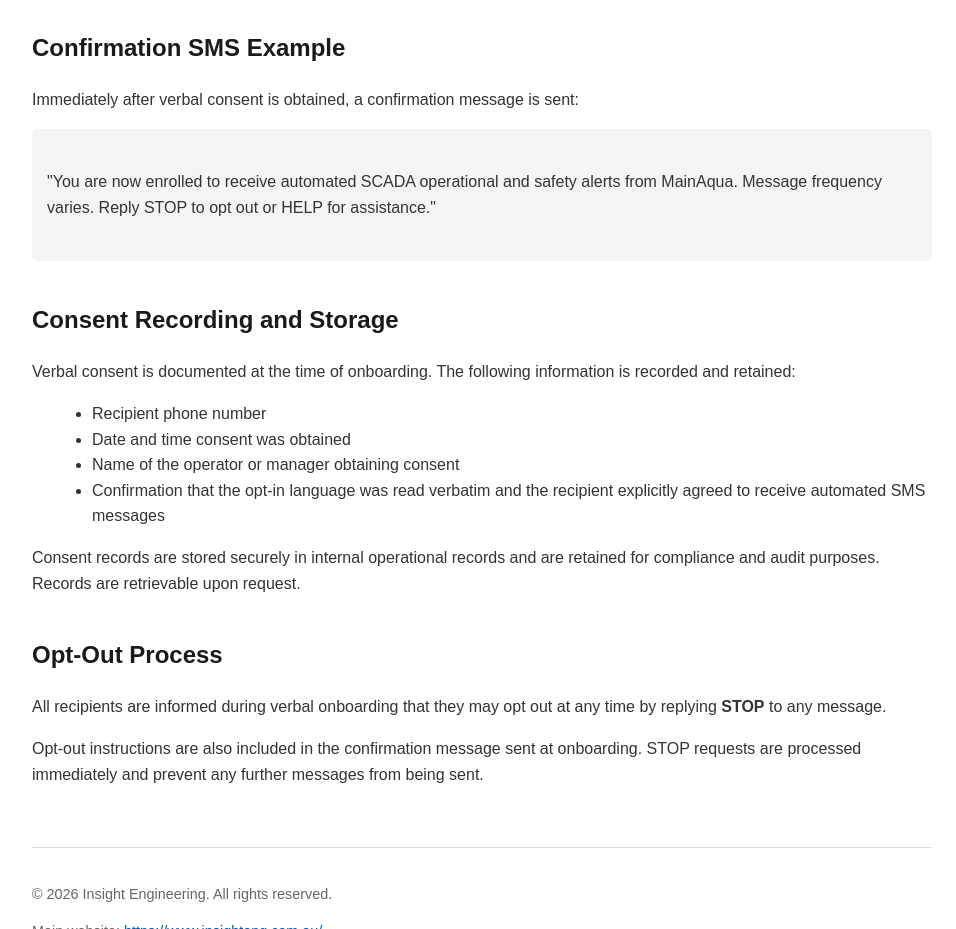
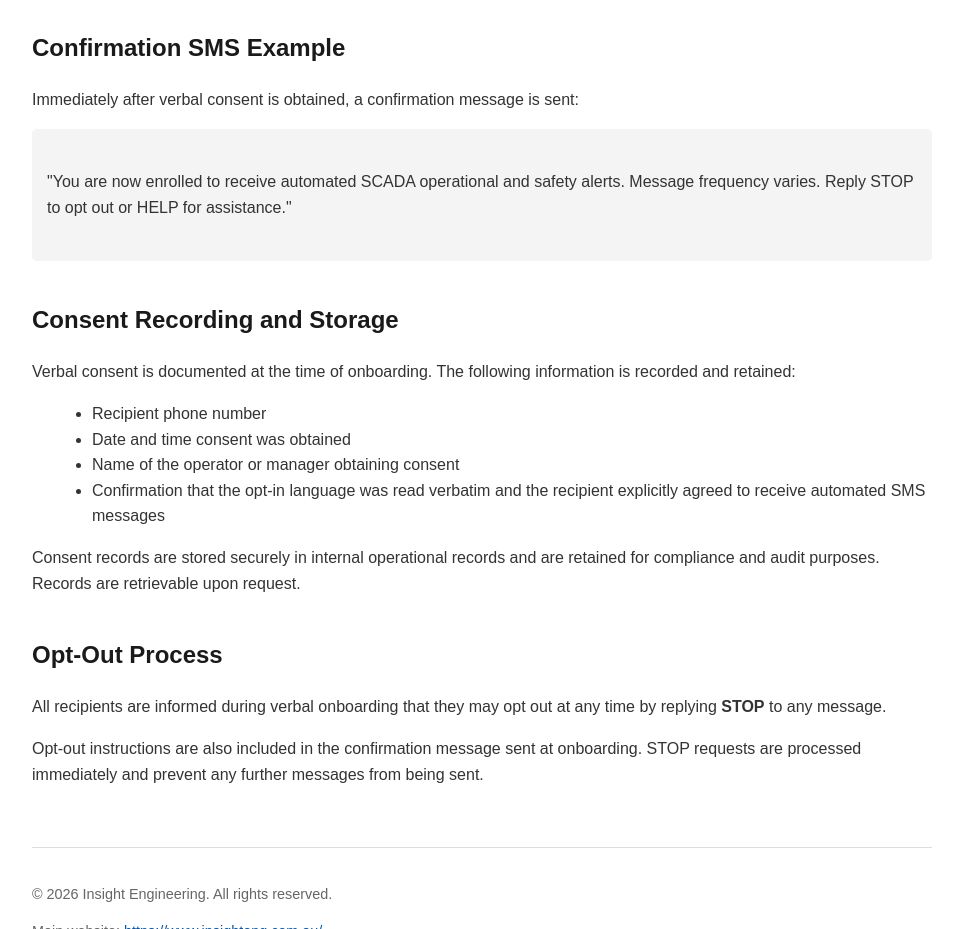
Before and after one commit to tbeInsight/sms-consent, a plain HTML site: page index.html in a window 1280 px wide. Shown: the part 860-1789 px from the top of the page, without its empty margins (8-964 px from the left). Drawn offline with Linux system fonts and the light colour scheme.

Commit message:
Update index.html

```diff
--- a/index.html
+++ b/index.html
@@ -95,7 +95,7 @@ Manager: "Thank you. Your consent has been recorded and you will receive a confi
     </p>
 
     <div class="sms-example">
-"You are now enrolled to receive automated SCADA operational and safety alerts from MainAqua. Message frequency varies. Reply STOP to opt out or HELP for assistance."
+"You are now enrolled to receive automated SCADA operational and safety alerts. Message frequency varies. Reply STOP to opt out or HELP for assistance."
     </div>
 </div>
 
```
